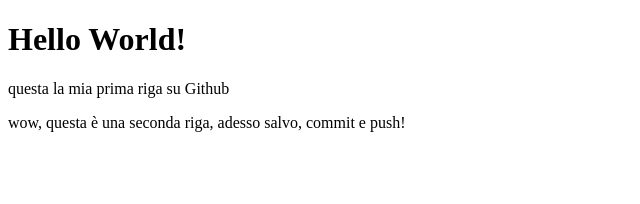
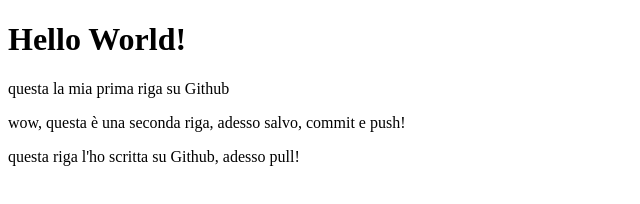
Before and after one commit to FFLAB/HelloVscode, a plain HTML site: page index.html in a window 1280 px wide. Shown: the whole page, without its empty margins (0-640 px from the left). Drawn offline with Linux system fonts and the light colour scheme.

Commit message:
Update index.html

```diff
--- a/index.html
+++ b/index.html
@@ -9,5 +9,6 @@
     <h1>Hello World!</h1>
     <p>questa la mia prima riga su Github</p>
     <p>wow, questa è una seconda riga, adesso salvo, commit e push!</p>
+    <p>questa riga l'ho scritta su Github, adesso pull!</p>
 </body>
 </html>
```
